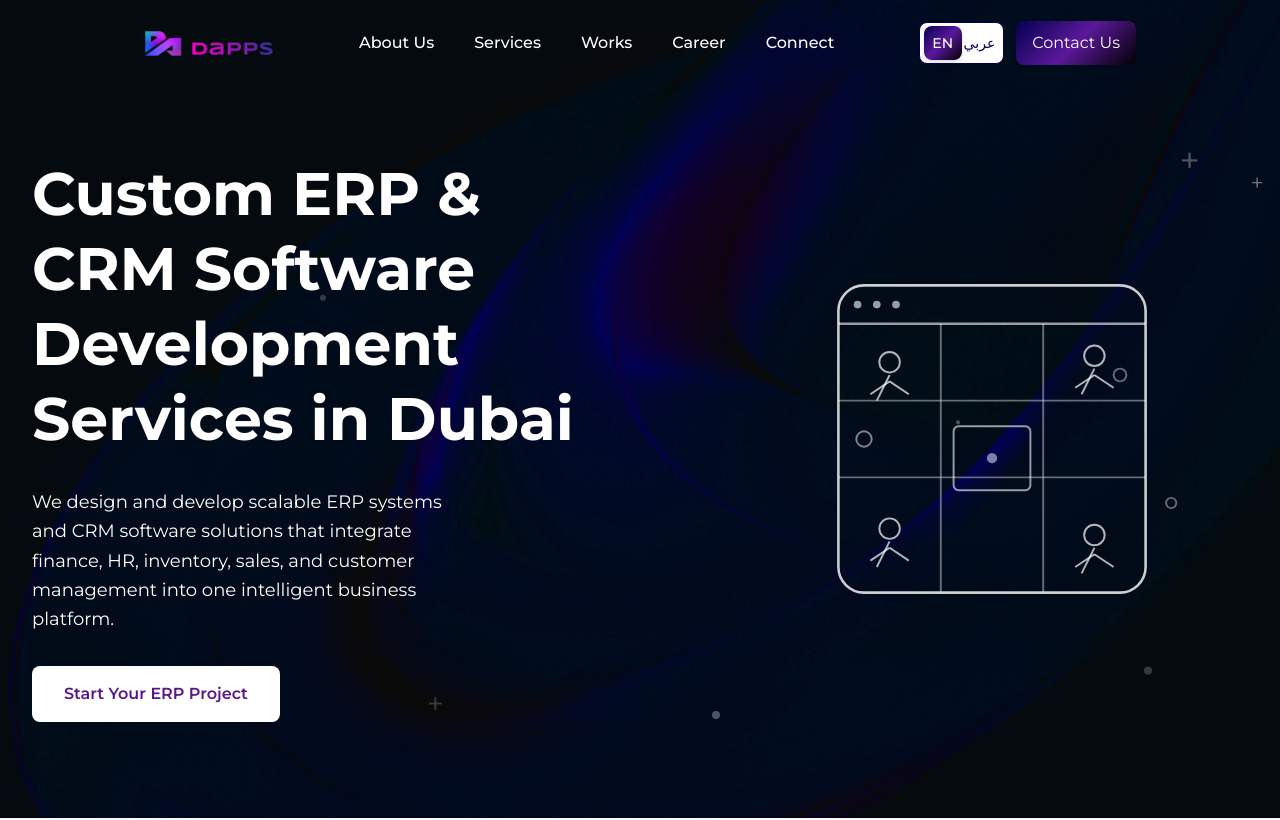
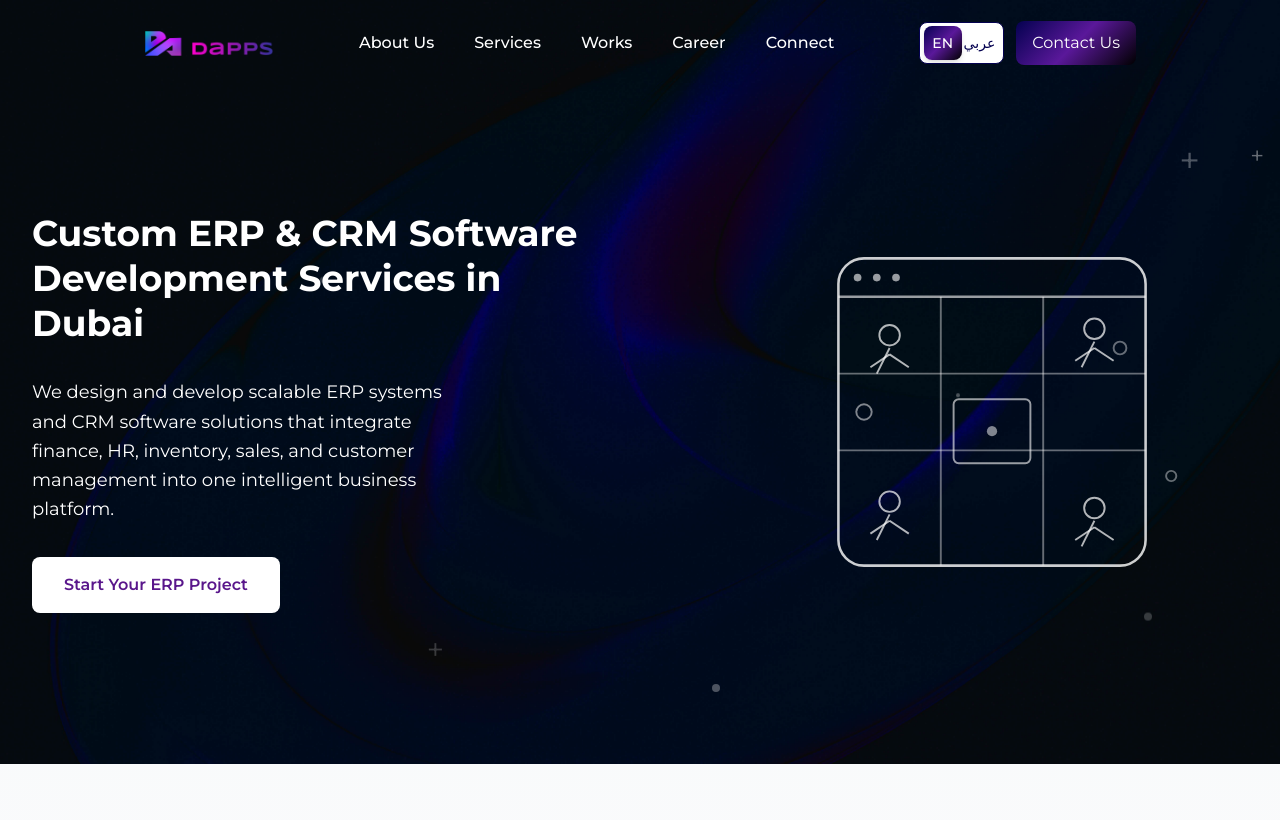
Before and after one commit to dappssolution/Dapps-web-next.js, a Next.js app: page /service/erp-crm in a window 1280 px wide. Shown: the top 820 px of the page. Built offline with nearby package versions, Linux system fonts and the light colour scheme.

Commit message:
Reduce service banner heading size

```diff
--- a/src/components/services-innerpages/ServiceDetailBanner.tsx
+++ b/src/components/services-innerpages/ServiceDetailBanner.tsx
@@ -86,8 +86,13 @@ export default function ServiceDetailBanner({ title, description, buttonText }:
             {/* Left content */}
             <div ref={textRef} className="flex flex-col justify-center space-y-6 sm:space-y-8">
               <div>
-                <h1 className="text-4xl sm:text-5xl lg:text-6xl font-bold  leading-tight   text-white">
-                  {title}
+                <h1 className="text-2xl sm:text-3xl lg:text-4xl font-bold leading-tight text-white">
+                  {title.split('\n').map((line, i) => (
+                    <span key={i}>
+                      {i > 0 && <br />}
+                      {line}
+                    </span>
+                  ))}
                 </h1>
               </div>
 
```
